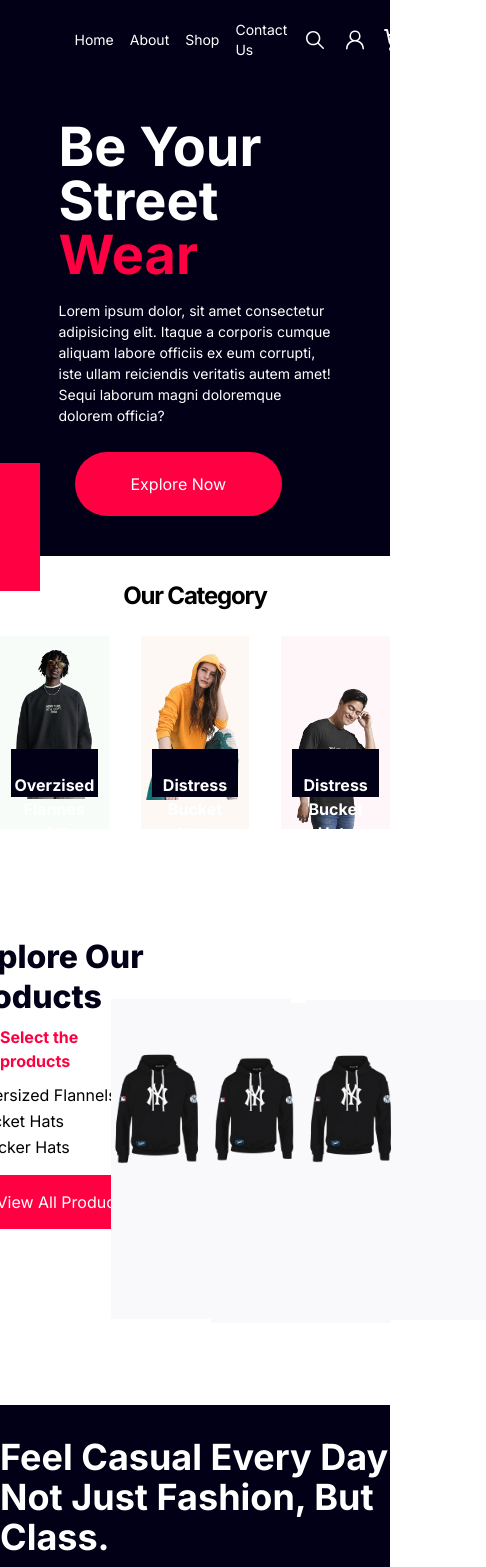
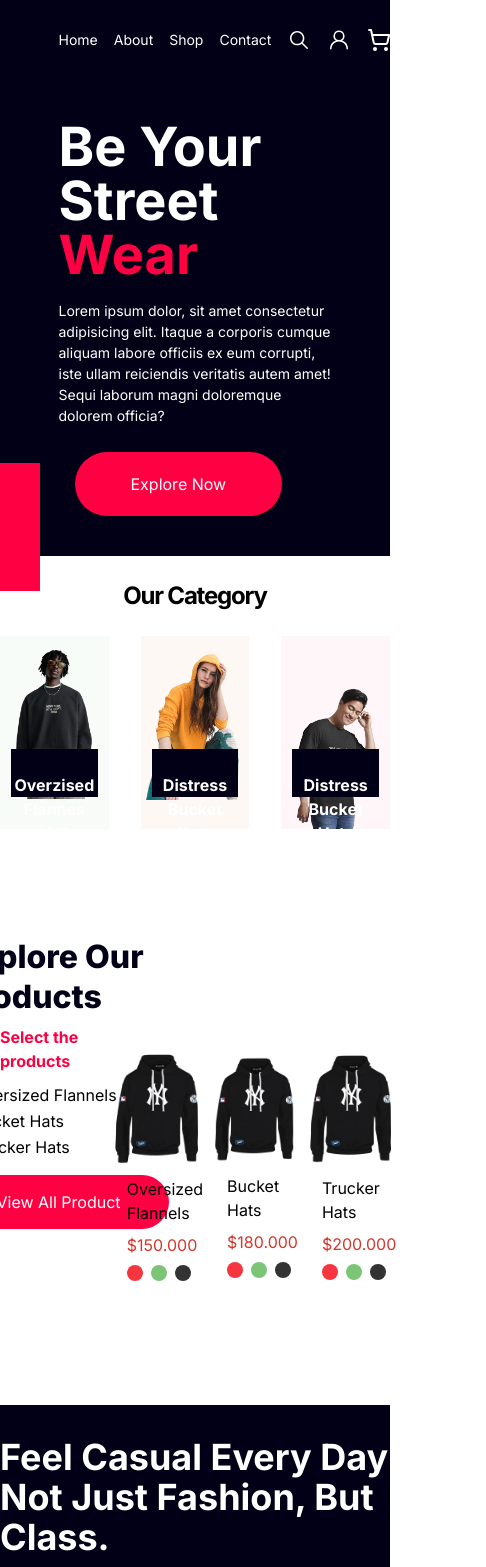
Before and after one commit to LogiMator/Short, a Next.js app: page / in a window 390 px wide. Shown: the top 1567 px of the page, 486 px wide, since content can reach past the window. Built offline with nearby package versions, Linux system fonts and the light colour scheme.

Commit message:
4th responsive part

```diff
--- a/src/app/components/category/Products.tsx
+++ b/src/app/components/category/Products.tsx
@@ -45,7 +45,7 @@ export function Products(){
             product.map((product, index) => {
                 return(
                     <div className="relative" key={index}>
-                            <div className="w-[180px] h-[320px] bg-[#F9F9FB] top-[-50px] absolute"></div>
+                            <div className="w-[180px] h-[320px] bg-[#3d3db3] hidden top-[-50px] absolute"></div>
                                 <Image className="hover:scale-105 hover:drop-shadow-2xl relative ease-out duration-300 mb-2" src={"/images/buzo.png"} alt="buzo" width={220} height={380} />
 
                             <div className="ml-4">
--- a/src/app/components/navbar/NavBar.tsx
+++ b/src/app/components/navbar/NavBar.tsx
@@ -11,11 +11,11 @@ const IconsApp: IconType[] = [IoIosSearch, GoPerson, LuShoppingCart];
 export function NavBar() {
     return(
     <nav className="">
-        <div className="flex h-20 mx-4 text-sm md:w-full sm:justify-center sm:text-base lg:w-full lg:justify-end items-center lg:pr-24 gap-4">
+        <div className="flex h-20  text-sm md:w-full sm:justify-center sm:text-base lg:w-full lg:justify-end items-center lg:pr-24 gap-4">
         <a href="#" className="hover:text-[#F00101] hover:underline hover:underline-offset-4 ease-out duration-300">Home</a>
         <a href="#" className="hover:text-[#F00101] hover:underline hover:underline-offset-4 ease-out duration-300">About</a>
         <a href="#" className="hover:text-[#F00101] hover:underline hover:underline-offset-4 ease-out duration-300">Shop</a>
-        <a href="#" className="hover:text-[#F00101] hover:underline hover:underline-offset-4 ease-out duration-300">Contact Us</a>
+        <a href="#" className="hover:text-[#F00101] hover:underline hover:underline-offset-4 ease-out duration-300">Contact</a>
 
         {/* Mapear los iconos disponibles y renderizarlos */}
         {IconsApp.map((Icon, index) => (
--- a/src/app/components/publi/Publi.tsx
+++ b/src/app/components/publi/Publi.tsx
@@ -19,10 +19,10 @@ export function Publi(){
 
             <div className="my-7 ml-[64px]">
                 <p className="text-[#020016] text-2xl mb-4 font-extrabold">About Beware of Weirdo</p>
-                <p className="text-base w-full ">Lorem ipsum dolor sit amet consectetur adipisicing elit. Consequatur eum quidem ratione iusto dignissimos nisi laboriosam voluptates atque sed, vero fuga. Obcaecati ut excepturi, vitae blanditiis distinctio harum molestias voluptatum.</p>
+                <p className="text-base ">Lorem ipsum dolor sit amet consectetur adipisicing elit. Consequatur eum quidem ratione iusto dignissimos nisi laboriosam voluptates atque sed, vero fuga. Obcaecati ut excepturi, vitae blanditiis distinctio harum molestias voluptatum.</p>
             </div>
 
-            <div className="row-span-2 relative hidden">
+            <div className="row-span-2 relative hidden lg:block">
                 <div className="left-[250px] -rotate-[35deg] bottom-[230px] absolute bg-[#FF0034] leading-none w-[160px] p-4 text-center text-white font-bold z-0">
                     <p className="text-[36px] ">3,831</p>
                     <p className="text-[18px] ">Happy Custom</p>
@@ -30,12 +30,12 @@ export function Publi(){
                 <Image src={"/images/pose3.png"} className="absolute bottom-0 " alt="modelo" width={420} height={380}/>
             </div>
 
-            <div  className="relative">
-                <div className="left-[250px] hidden -rotate-[35deg] bottom-[230px] absolute bg-[#FF0034] leading-none w-[160px] p-4 text-center text-white font-bold z-0">
+            <div  className="relative hidden md:block">
+                <div className="left-[250px] -rotate-[35deg] bottom-[230px] absolute bg-[#FF0034] leading-none w-[160px] p-4 text-center text-white font-bold z-0">
                     <p className="text-[36px] ">5,821</p>
                     <p className="text-[18px] ">Products Sold</p>
                 </div>
-                <Image src={"/images/pose1.png"} className="relative hidden ml-[64px] z-10" alt="modelo" width={280} height={420}/>
+                <Image src={"/images/pose1.png"} className="relative ml-[64px] z-10" alt="modelo" width={280} height={420}/>
             </div>
 
         </div>
```
